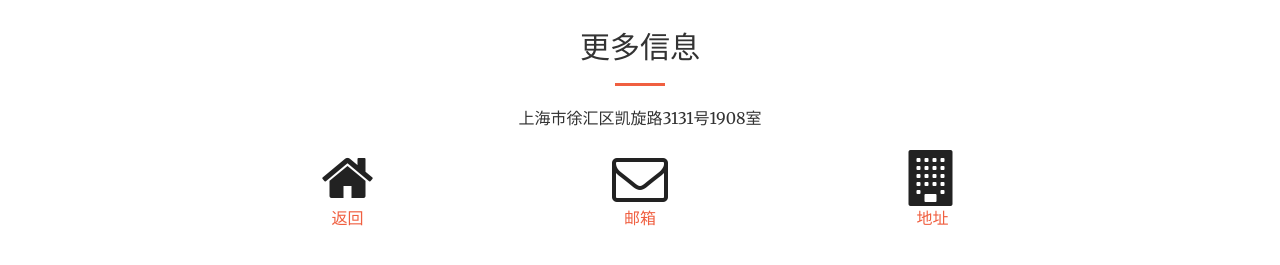
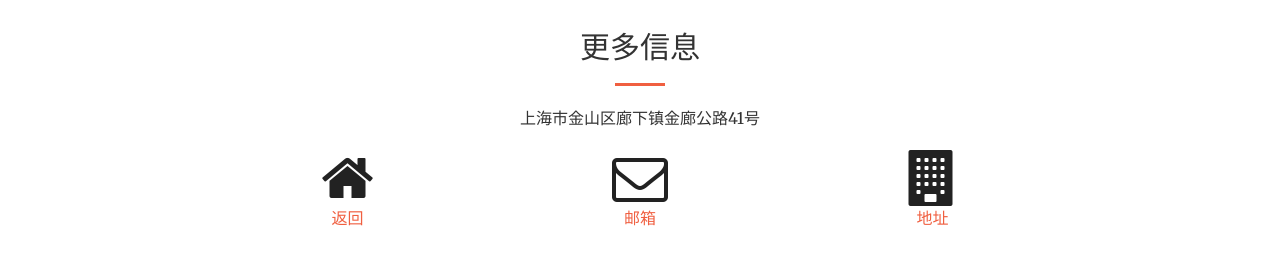
Before and after one commit to bernardisgood/bernardisgood.github.io, a Jekyll site: the page built from index.html, in a window 1280 px wide and 900 px high, scrolled down 2005 px. Shown: the part 550-815 px from the top of the window. Built offline with Jekyll 4.4.1, drawn with Linux system fonts in a browser that asks for light colours.

Commit message:
Update contact.html
修改地址

```diff
--- a/_includes/contact.html
+++ b/_includes/contact.html
@@ -4,7 +4,7 @@
             <div class="col-lg-8 col-lg-offset-2 text-center">
                 <h2 class="section-heading">更多信息</h2>
                 <hr class="primary">
-                <p>上海市徐汇区凯旋路3131号1908室</p>
+                <p>上海市金山区廊下镇金廊公路41号</p>
             </div>
         <div class="col-lg-2 col-lg-offset-2 text-center">
             <a href="#page-top">
```
